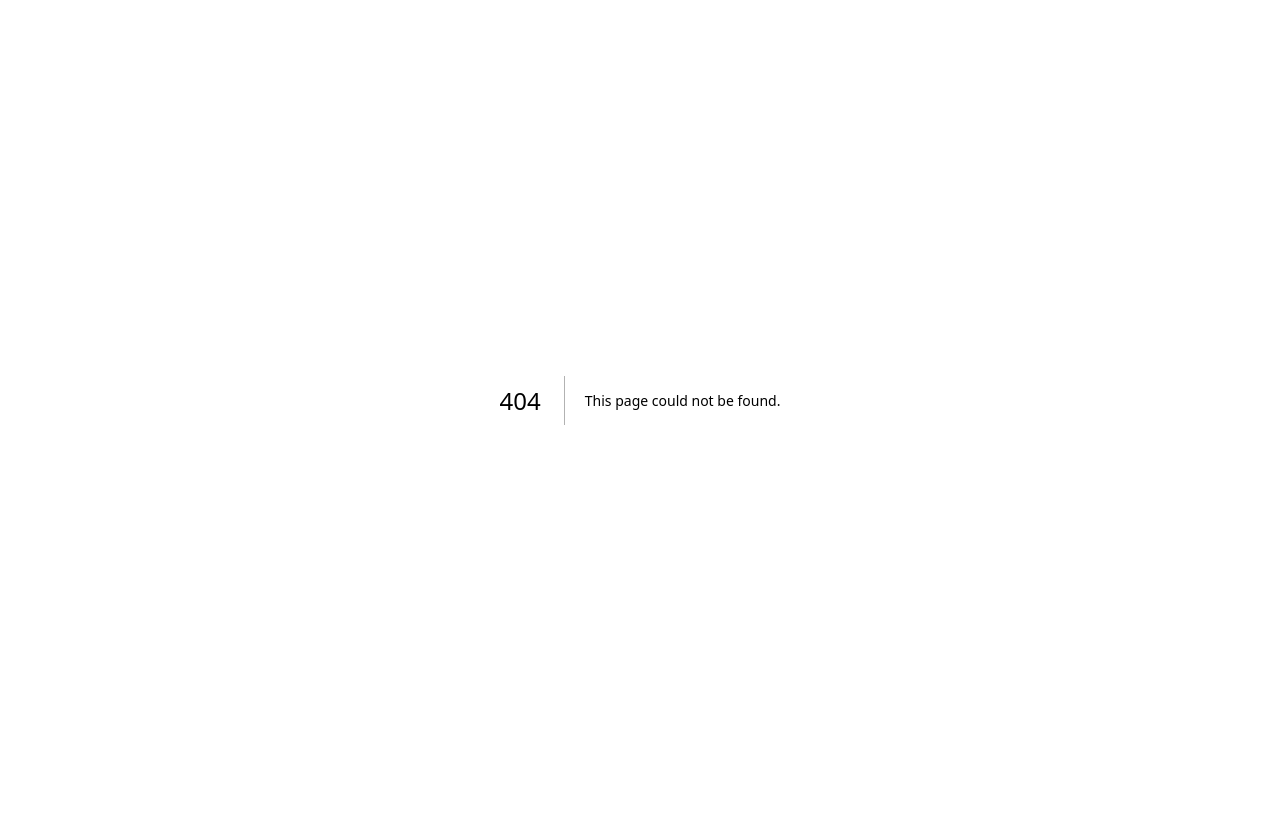
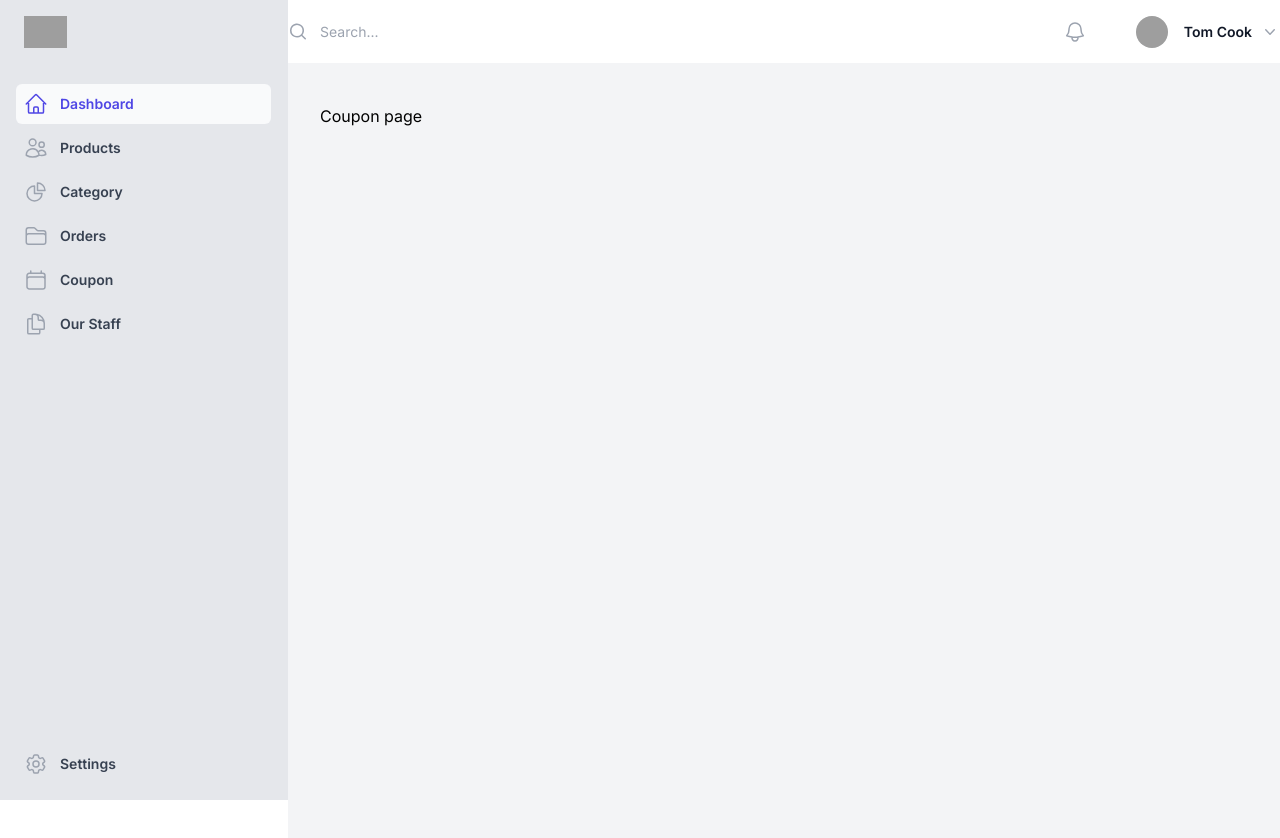
Before and after one commit to abuhasanmahmud/dashboard--next13-ts-, a Next.js app: page /coupon in a window 1280 px wide. Before the commit this address had no page. Shown: the top 838 px of the page. Before the commit the page ends 800 px from the top, so only its background shows below. Built offline with nearby package versions, Linux system fonts and the light colour scheme; grey boxes are pictures that could not be loaded.

Commit message:
feat(V-1) product page

```diff
--- /dev/null
+++ b/app/category/page.tsx
@@ -0,0 +1,13 @@
+import Category from "@/components/Category/Category";
+import Sidebar from "@/components/shared/Sidebar";
+import React from "react";
+
+const page = () => {
+  return (
+    <>
+      <Sidebar component={<Category />} />
+    </>
+  );
+};
+
+export default page;
--- /dev/null
+++ b/app/coupon/page.tsx
@@ -0,0 +1,13 @@
+import Coupon from "@/components/Coupon/Coupon";
+import Sidebar from "@/components/shared/Sidebar";
+import React from "react";
+
+const page = () => {
+  return (
+    <>
+      <Sidebar component={<Coupon />} />
+    </>
+  );
+};
+
+export default page;
--- /dev/null
+++ b/app/orders/page.tsx
@@ -0,0 +1,13 @@
+import Orders from "@/components/Orders/Orders";
+import Sidebar from "@/components/shared/Sidebar";
+import React from "react";
+
+const page = () => {
+  return (
+    <>
+      <Sidebar component={<Orders />} />
+    </>
+  );
+};
+
+export default page;
--- /dev/null
+++ b/app/staff/page.tsx
@@ -0,0 +1,12 @@
+import Staffs from "@/components/Staffs/Staffs";
+import Sidebar from "@/components/shared/Sidebar";
+
+const page = () => {
+  return (
+    <>
+      <Sidebar component={<Staffs />} />
+    </>
+  );
+};
+
+export default page;
--- /dev/null
+++ b/components/Category/Category.tsx
@@ -0,0 +1,11 @@
+import React from "react";
+
+const Category = () => {
+  return (
+    <div>
+      <p>Category page</p>
+    </div>
+  );
+};
+
+export default Category;
--- /dev/null
+++ b/components/Coupon/Coupon.tsx
@@ -0,0 +1,7 @@
+import React from "react";
+
+const Coupon = () => {
+  return <div>Coupon page</div>;
+};
+
+export default Coupon;
--- /dev/null
+++ b/components/Orders/Orders.tsx
@@ -0,0 +1,11 @@
+import React from 'react';
+
+const Orders = () => {
+          return (
+                    <div>
+                         Order page
+                    </div>
+          );
+};
+
+export default Orders;
--- /dev/null
+++ b/components/SaleHistory/SaleHistory.tsx
@@ -0,0 +1,11 @@
+import React from "react";
+
+const SaleHistory = () => {
+  return (
+    <div>
+      <p className="py-10 text-center">SaleHistory chart here</p>
+    </div>
+  );
+};
+
+export default SaleHistory;
--- /dev/null
+++ b/components/Staffs/Staffs.tsx
@@ -0,0 +1,7 @@
+import React from "react";
+
+const Staffs = () => {
+  return <div>Our staff</div>;
+};
+
+export default Staffs;
--- a/components/dashboard/DashboardHome.tsx
+++ b/components/dashboard/DashboardHome.tsx
@@ -1,9 +1,13 @@
-import React from "react";
+import { fetchAllProduct } from "@/lib/actions/product.action";
+import ProductTable from "../products/ProductTable";
+import SaleHistory from "../SaleHistory/SaleHistory";
 
-const DashboardHome = () => {
+const DashboardHome = async () => {
+  const allproduct = await fetchAllProduct();
   return (
     <>
-      <h2>DASHBOARD HOME</h2>
+      <SaleHistory />
+      <ProductTable products={allproduct} />
     </>
   );
 };
--- a/components/shared/Sidebar.tsx
+++ b/components/shared/Sidebar.tsx
@@ -1,6 +1,7 @@
 "use client";
 import { Fragment, useState } from "react";
 import { Dialog, Menu, Transition } from "@headlessui/react";
+import { usePathname } from "next/navigation";
 
 import Link from "next/link";
 import {
@@ -25,9 +26,11 @@ function classNames(...classes: any) {
 const Sidebar = ({ component }: any) => {
   const [sidebarOpen, setSidebarOpen] = useState(false);
   // console.log("icon");
+  const pathname = usePathname();
+
   return (
     <>
-      <div>
+      <div >
         <Transition.Root show={sidebarOpen} as={Fragment}>
           <Dialog as="div" className="relative z-50 lg:hidden" onClose={setSidebarOpen}>
             <Transition.Child
@@ -135,9 +138,9 @@ const Sidebar = ({ component }: any) => {
         </Transition.Root>
 
         {/* Static sidebar for desktop */}
-        <div className="hidden lg:fixed lg:inset-y-0 lg:z-50 lg:flex lg:w-72 lg:flex-col">
+        <div className="hidden lg:fixed lg:inset-y-0 lg:z-50 lg:flex lg:w-72 lg:flex-col ">
           {/* Sidebar component, swap this element with another sidebar if you like */}
-          <div className="flex grow flex-col gap-y-5 overflow-y-auto border-r border-gray-200 bg-white px-6 pb-4">
+          <div className="flex grow flex-col gap-y-5 overflow-y-auto border-r border-gray-200 bg-gray-200 px-6 pb-4">
             <div className="flex h-16 shrink-0 items-center">
               <img
                 className="h-8 w-auto"
@@ -193,9 +196,9 @@ const Sidebar = ({ component }: any) => {
           </div>
         </div>
 
-        <div className="lg:pl-72">
-          <div className="sticky top-0 z-40 lg:mx-auto lg:max-w-7xl lg:px-8">
-            <div className="flex h-16 items-center gap-x-4 border-b border-gray-200 bg-white px-4 shadow-sm sm:gap-x-6 sm:px-6 lg:px-0 lg:shadow-none">
+        <div className="lg:pl-72 ">
+        <div className="sticky top-0 z-40 lg:mx-auto lg:max-w-7xl ">
+            <div className="flex h-16 items-center gap-x-4 border-b border-gray-100 bg-white px-4 shadow-sm sm:gap-x-6 sm:px-6 lg:px-0 lg:shadow-none ">
               <button
                 type="button"
                 className="-m-2.5 p-2.5 text-gray-700 lg:hidden"
@@ -206,7 +209,7 @@ const Sidebar = ({ component }: any) => {
               </button>
 
               {/* Separator */}
-              <div className="h-6 w-px bg-gray-200 lg:hidden" aria-hidden="true" />
+              <div className="h-6 w-px  lg:hidden" aria-hidden="true" />
 
               <div className="flex flex-1 gap-x-4 self-stretch lg:gap-x-6">
                 <form className="relative flex flex-1" action="#" method="GET">
@@ -232,7 +235,7 @@ const Sidebar = ({ component }: any) => {
                   </button>
 
                   {/* Separator */}
-                  <div className="hidden lg:block lg:h-6 lg:w-px lg:bg-gray-200" aria-hidden="true" />
+                  <div className="hidden lg:block lg:h-6 lg:w-px " aria-hidden="true" />
 
                   {/* Profile dropdown */}
                   <Menu as="div" className="relative">
@@ -262,7 +265,7 @@ const Sidebar = ({ component }: any) => {
                       leaveFrom="transform opacity-100 scale-100"
                       leaveTo="transform opacity-0 scale-95"
                     >
-                      <Menu.Items className="absolute right-0 z-10 mt-2.5 w-32 origin-top-right rounded-md bg-white py-2 shadow-lg ring-1 ring-gray-900/5 focus:outline-none">
+                      <Menu.Items className="absolute right-0 z-10 mt-2.5 w-32 origin-top-right rounded-md  py-2 shadow-lg ring-1 ring-gray-900/5 focus:outline-none">
                         {userNavigation.map((item: any) => (
                           <Menu.Item key={item.name}>
                             {({ active }: any) => (
@@ -285,8 +288,8 @@ const Sidebar = ({ component }: any) => {
               </div>
             </div>
           </div>
-          <main className="py-10">
-            <div className="px-4 sm:px-6 lg:px-8">
+          <main className="py-10 min-h-screen bg-gray-100">
+            <div className="px-4 sm:px-6 lg:px-8 ">
               {/* contan here */} {component}{" "}
             </div>
           </main>
```
